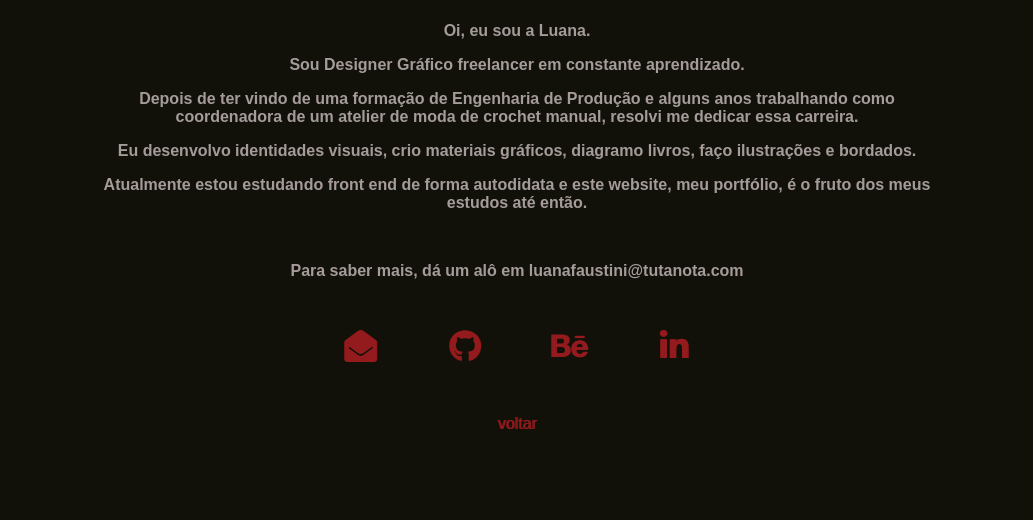
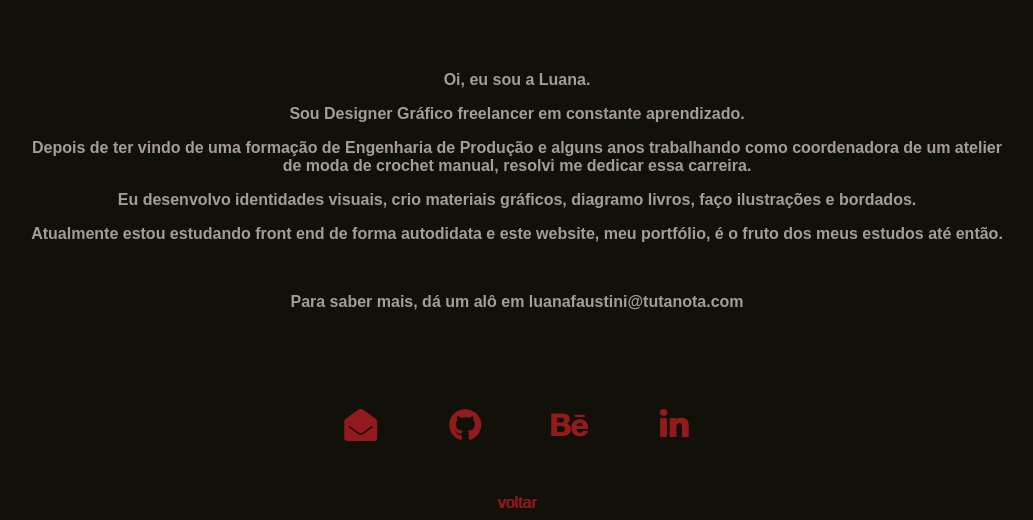
Before and after one commit to luanafaustini/luanafaustini.github.io, a plain HTML site: page sobre.html in a window 1280 px wide. Shown: the part 378-898 px from the top of the page, without its empty margins (123-1156 px from the left). Before the commit the page ends 819 px from the top, so only its background shows below. Drawn offline with Linux system fonts and the light colour scheme.

Commit message:
Update text box

```diff
--- a/style.css
+++ b/style.css
@@ -63,9 +63,10 @@ a:hover {
 }
 
 .text_box {
-  width: 842px;
-  margin-left: auto;
-  margin-right: auto;
+  margin-top: 70px;
+  margin-bottom: 70px;
+  margin-left: 100px;
+  margin-right: 100px;
 }
 
 .port_img {
```
